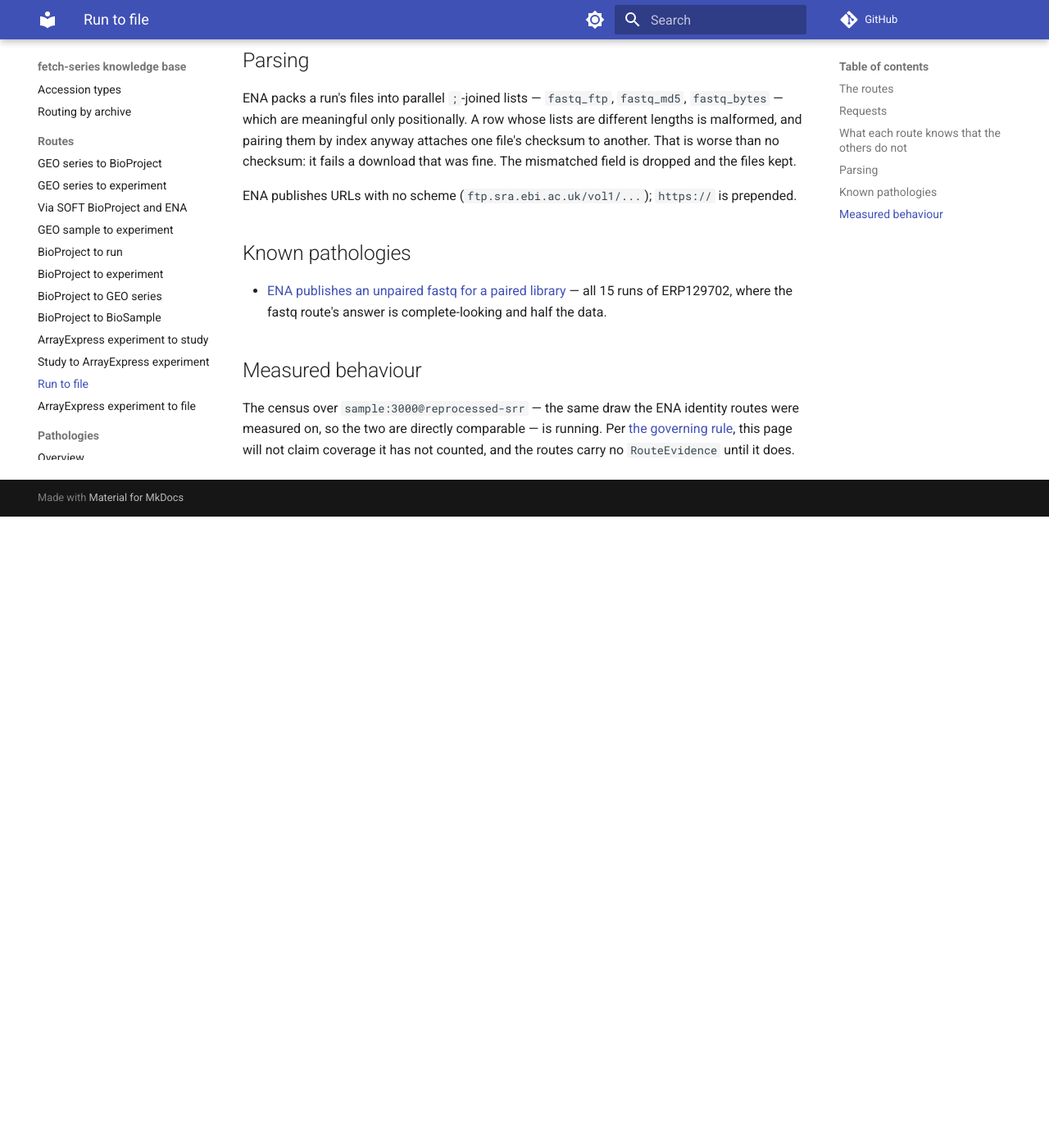
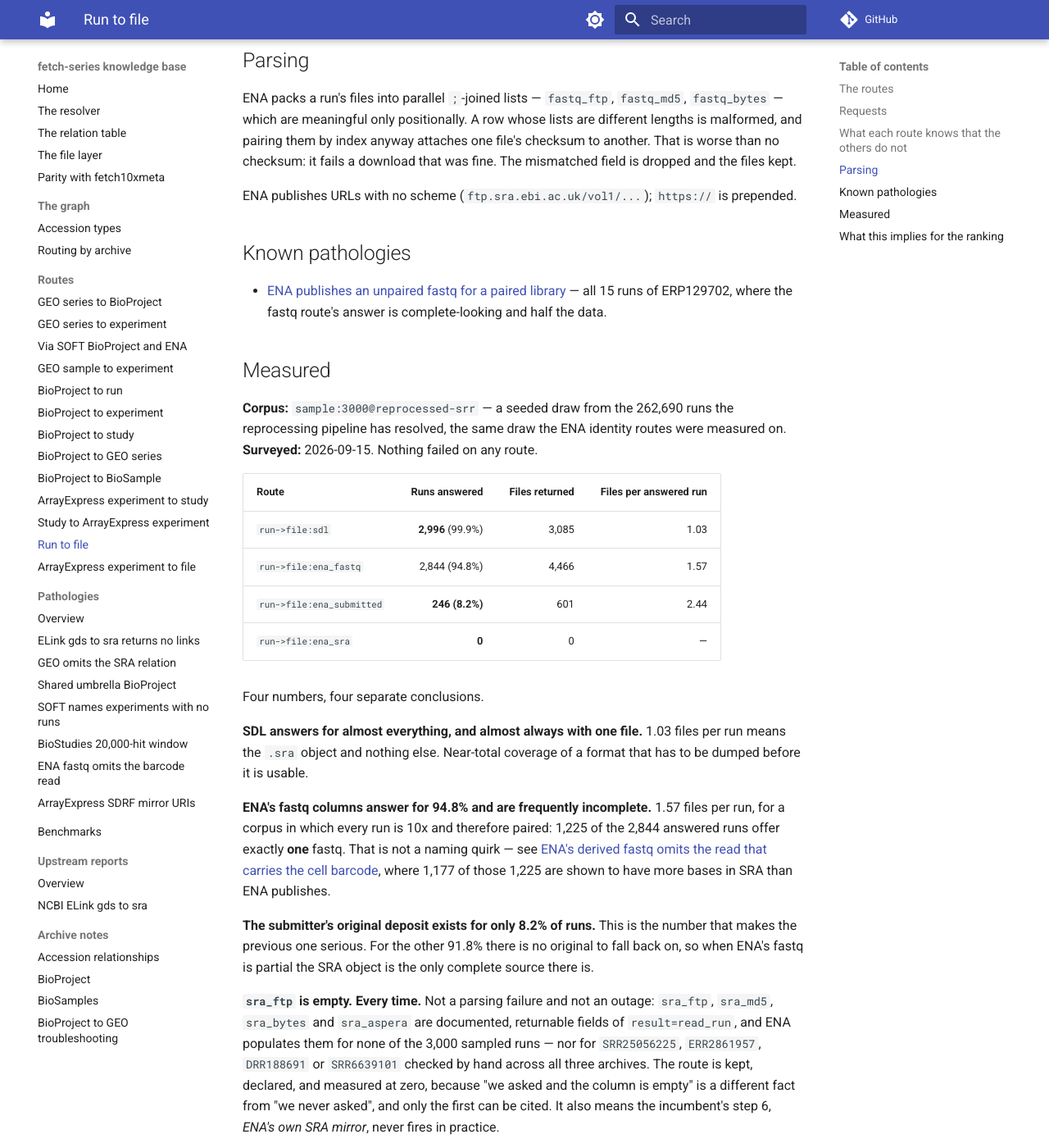
Before and after one commit to cellgeni/fetch-series, an MkDocs documentation site: the page built from docs/routes/run-to-file/index.md, in a window 1280 px wide and 1400 px high, scrolled down 1489 px. Shown: the whole window at 82% size. Built offline with MkDocs 1.6.1 and Material for MkDocs 9.7.7, drawn with Linux system fonts in a browser that asks for light colours; comment, search, counter and statistics services are not loaded; before the commit the page ends 2119 px from its top, so only the background shows below that; some of the changed text lies outside the part shown.

Commit message:
docs: the run-to-file census; four routes, four different conclusions
SDL answers for 99.9% of runs and almost always with only the .sra object. ENA
fastq answers for 94.8% and offers one file for 43% of those, in a corpus where
every run is paired. The submitter's original deposit exists for 8.2%, which is
what makes the previous number serious: for the rest there is nothing to fall
back on.

sra_ftp is populated for none of the 3,000, nor for four runs checked by hand
across all three archives. The route is kept and measured at zero, because 'we
asked and the column is empty' is a different fact from 'we never asked'.

Co-Authored-By: Claude Opus 5 <noreply@anthropic.com>

```diff
--- a/docs/routes/run-to-file/index.md
+++ b/docs/routes/run-to-file/index.md
@@ -75,9 +75,54 @@ prepended.
   — all 15 runs of ERP129702, where the fastq route's answer is complete-looking
   and half the data.
 
-## Measured behaviour
+## Measured
 
-The census over `sample:3000@reprocessed-srr` — the same draw the ENA identity
-routes were measured on, so the two are directly comparable — is running. Per
-[the governing rule](../../index.md), this page will not claim coverage it has
-not counted, and the routes carry no `RouteEvidence` until it does.
+**Corpus:** `sample:3000@reprocessed-srr` — a seeded draw from the 262,690 runs
+the reprocessing pipeline has resolved, the same draw the ENA identity routes
+were measured on. **Surveyed:** 2026-09-15. Nothing failed on any route.
+
+| Route | Runs answered | Files returned | Files per answered run |
+|---|---:|---:|---:|
+| `run->file:sdl` | **2,996** (99.9%) | 3,085 | 1.03 |
+| `run->file:ena_fastq` | 2,844 (94.8%) | 4,466 | 1.57 |
+| `run->file:ena_submitted` | **246 (8.2%)** | 601 | 2.44 |
+| `run->file:ena_sra` | **0** | 0 | — |
+
+Four numbers, four separate conclusions.
+
+**SDL answers for almost everything, and almost always with one file.** 1.03
+files per run means the `.sra` object and nothing else. Near-total coverage of a
+format that has to be dumped before it is usable.
+
+**ENA's fastq columns answer for 94.8% and are frequently incomplete.** 1.57
+files per run, for a corpus in which every run is 10x and therefore paired:
+1,225 of the 2,844 answered runs offer exactly **one** fastq. That is not a
+naming quirk — see
+[ENA's derived fastq omits the read that carries the cell barcode](../../pathologies/ena-paired-library-single-fastq.md),
+where 1,177 of those 1,225 are shown to have more bases in SRA than ENA
+publishes.
+
+**The submitter's original deposit exists for only 8.2% of runs.** This is the
+number that makes the previous one serious. For the other 91.8% there is no
+original to fall back on, so when ENA's fastq is partial the SRA object is the
+only complete source there is.
+
+**`sra_ftp` is empty. Every time.** Not a parsing failure and not an outage:
+`sra_ftp`, `sra_md5`, `sra_bytes` and `sra_aspera` are documented, returnable
+fields of `result=read_run`, and ENA populates them for none of the 3,000
+sampled runs — nor for `SRR25056225`, `ERR2861957`, `DRR188691` or `SRR6639101`
+checked by hand across all three archives. The route is kept, declared, and
+measured at zero, because "we asked and the column is empty" is a different
+fact from "we never asked", and only the first can be cited. It also means the
+incumbent's step 6, *ENA's own SRA mirror*, never fires in practice.
+
+## What this implies for the ranking
+
+No single route is sufficient, and the union is not redundant:
+
+- SDL alone: complete coverage, but `.sra` for nearly every run.
+- ENA fastq alone: convenient format, missing the barcode read 41% of the time.
+- ENA submitted alone: correct and original, available for 8% of runs.
+
+Which is why [the file layer](../../files.md) asks all of them and ranks the
+*answers* rather than the routes.
--- a/mkdocs.yml
+++ b/mkdocs.yml
@@ -63,6 +63,7 @@ nav:
       - GEO sample to experiment: routes/geo-sample-to-experiment/index.md
       - BioProject to run: routes/bioproject-to-run/index.md
       - BioProject to experiment: routes/bioproject-to-experiment/ena-filereport.md
+      - BioProject to study: routes/bioproject-to-study/ena-filereport.md
       - BioProject to GEO series: routes/bioproject-to-geo-series/index.md
       - BioProject to BioSample: routes/bioproject-to-biosample/index.md
       - ArrayExpress experiment to study: routes/ae-experiment-to-study/index.md
```
Also changed, not shown: docs/routes/bioproject-to-study/ena-filereport.md (added, +37 -0 lines), 1 other file.
